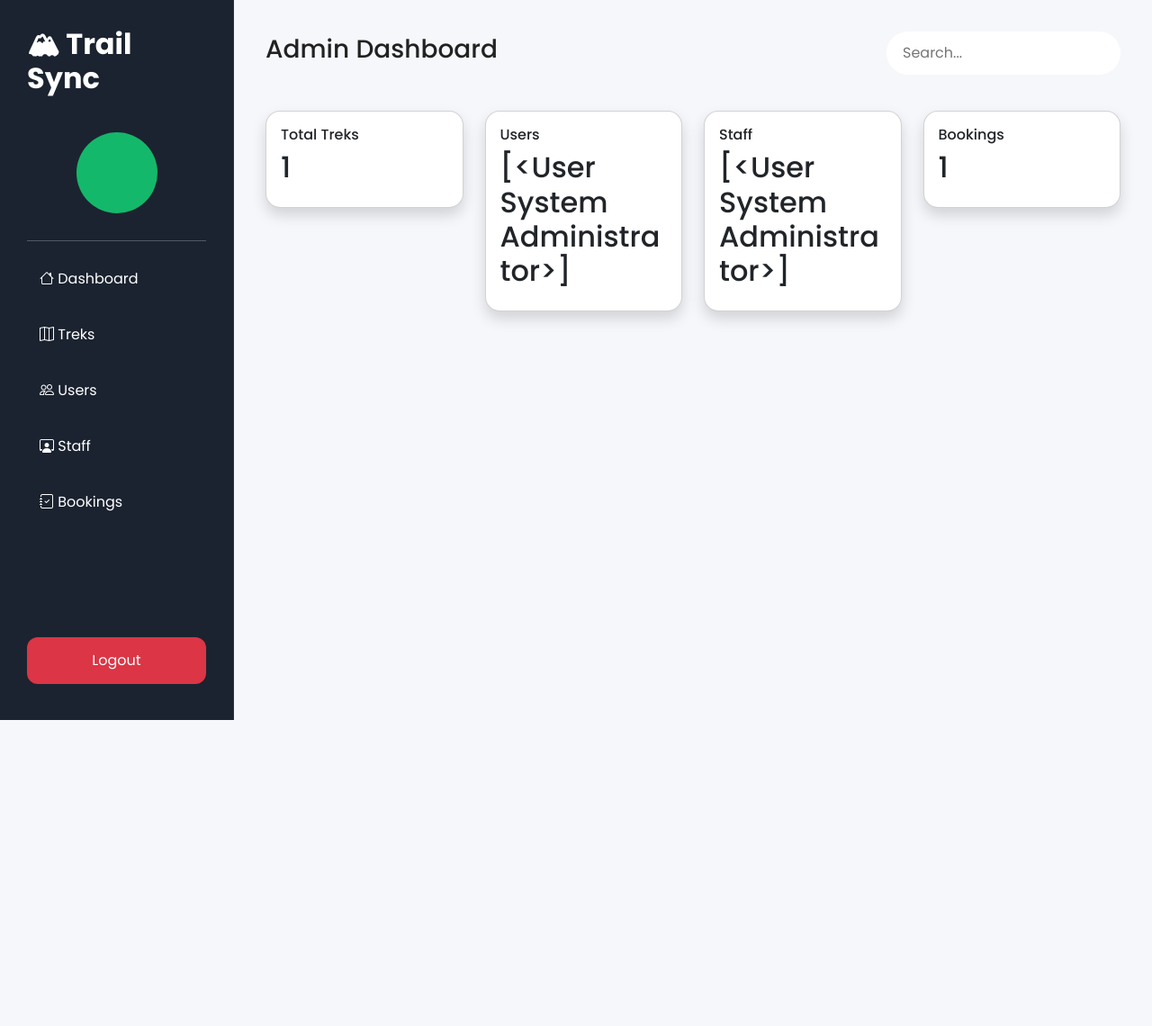
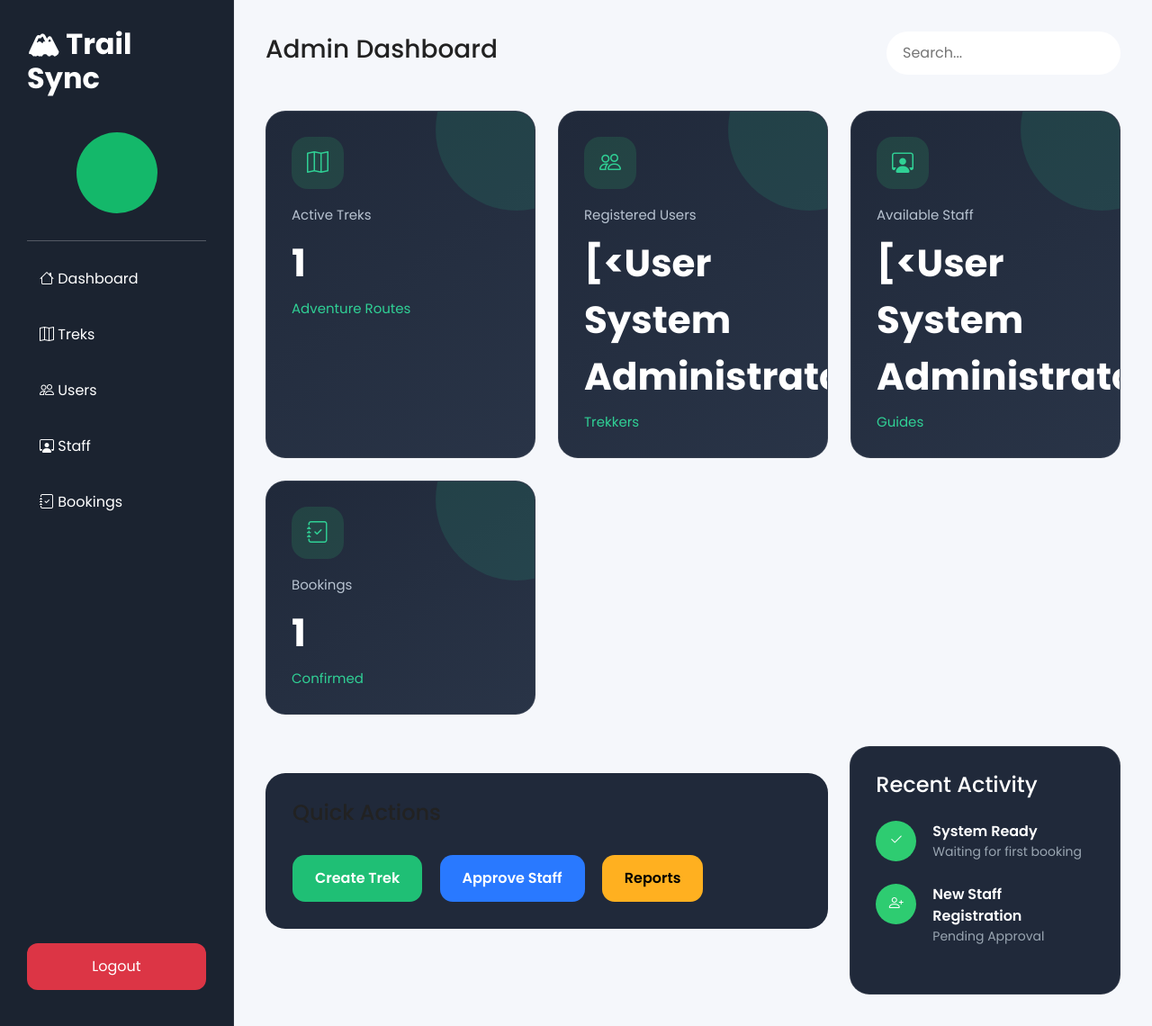
Before and after one commit to Sheetal-cell/TrailSync, a Flask app: template app/templates/admin/dashboard.html in a window 1280 px wide. Shown: the whole page at 90% size. Before the commit the page ends 800 px from the top, so only its background shows below. Run offline with Flask 3, Linux system fonts and the light colour scheme; tables that the repository leaves empty hold one stand-in row (values such as "Sample post"); the template is opened without the code that fills it: values that come from a table or form of the project are taken from there, most other values are stand-ins (such as "Sample title", 1, 10 or a date in 2020).

Commit message:
improved dashboard UI

```diff
--- a/app/static/css/dashboard.css
+++ b/app/static/css/dashboard.css
@@ -125,3 +125,179 @@ transform:none;
 }
 
 }
+
+/* ===========================
+   STATISTICS CARDS
+=========================== */
+
+.stats-grid{
+    display:grid;
+    grid-template-columns:repeat(auto-fit,minmax(230px,1fr));
+    gap:25px;
+    margin-bottom:35px;
+}
+
+.stat-card{
+
+    background:linear-gradient(
+        145deg,
+        #20293a,
+        #293447
+    );
+
+    border:1px solid rgba(255,255,255,.08);
+    border-radius:22px;
+    padding:28px;
+    color:white;
+    transition:.35s;
+    position:relative;
+    overflow:hidden;
+    cursor:pointer;
+
+}
+
+.stat-card::before{
+
+    content:"";
+    position:absolute;
+    width:180px;
+    height:180px;
+    background:rgba(32,208,151,.12);
+    border-radius:50%;
+    right:-70px;
+    top:-70px;
+
+}
+
+.stat-card:hover{
+
+    transform:translateY(-8px);
+    box-shadow:0 18px 40px rgba(0,0,0,.35);
+
+}
+
+.stat-icon{
+
+    width:58px;
+    height:58px;
+    border-radius:18px;
+    background:rgba(46,204,113,.15);
+    display:flex;
+    justify-content:center;
+    align-items:center;
+    color:#30d095;
+    font-size:24px;
+    margin-bottom:18px;
+
+}
+
+.stat-title{
+
+    color:#b8c3d1;
+    font-size:15px;
+
+}
+
+.stat-value{
+
+    font-size:42px;
+    font-weight:700;
+    margin-top:10px;
+
+}
+
+.stat-sub{
+
+    color:#30d095;
+    margin-top:8px;
+    font-size:15px;
+
+}
+
+.activity-card{
+
+    background:#20293a;
+    border-radius:22px;
+    padding:28px;
+    color:white;
+    height:100%;
+    border:1px solid rgba(255,255,255,.08);
+
+}
+
+.activity-item{
+
+    display:flex;
+    gap:18px;
+    margin:25px 0;
+    align-items:flex-start;
+
+}
+
+.activity-icon{
+
+    width:45px;
+    height:45px;
+    border-radius:50%;
+    background:#2ecc71;
+    display:flex;
+    justify-content:center;
+    align-items:center;
+
+}
+
+.activity-title{
+    font-weight:600;
+}
+
+.activity-time{
+
+    color:#9aa6b2;
+    font-size:14px;
+
+}
+
+.quick-actions{
+
+    background:#20293a;
+    padding:30px;
+    border-radius:22px;
+    margin-top:30px;
+
+}
+
+.action-btn{
+
+    border:none;
+    padding:14px 25px;
+    border-radius:14px;
+    font-weight:600;
+    margin-right:15px;
+    transition:.3s;
+
+}
+
+.action-btn:hover{
+
+    transform:translateY(-3px);
+
+}
+
+.green{
+
+    background:#1fbf75;
+    color:white;
+
+}
+
+.blue{
+
+    background:#2979ff;
+    color:white;
+
+}
+
+.orange{
+
+    background:#ffb020;
+}
--- a/app/templates/admin/dashboard.html
+++ b/app/templates/admin/dashboard.html
@@ -17,38 +17,217 @@ Admin Dashboard
 <a href="#"><i class="bi bi-journal-check"></i> Bookings</a>
 {% endblock %}
 {% block dashboard_content %}
-<div class="row g-4">
-<div class="col-lg-3">
-<div class="card shadow rounded-4">
-<div class="card-body">
-<h6>Total Treks</h6>
-<h2>{{ total_treks }}</h2>
+
+<div class="stats-grid">
+
+<div class="stat-card">
+
+<div class="stat-icon">
+
+<i class="bi bi-map"></i>
+
+</div>
+
+<div class="stat-title">
+
+Active Treks
+
+</div>
+
+<div class="stat-value">
+
+{{ total_treks }}
+
+</div>
+
+<div class="stat-sub">
+
+Adventure Routes
+
+</div>
+
+</div>
+
+<div class="stat-card">
+
+<div class="stat-icon">
+
+<i class="bi bi-people"></i>
+
+</div>
+
+<div class="stat-title">
+
+Registered Users
+
+</div>
+
+<div class="stat-value">
+
+{{ total_users }}
+
+</div>
+
+<div class="stat-sub">
+
+Trekkers
+
+</div>
+
+</div>
+
+<div class="stat-card">
+
+<div class="stat-icon">
+
+<i class="bi bi-person-workspace"></i>
+
+</div>
+
+<div class="stat-title">
+
+Available Staff
+
+</div>
+
+<div class="stat-value">
+
+{{ total_staff }}
+
+</div>
+
+<div class="stat-sub">
+
+Guides
+
+</div>
+
+</div>
+
+<div class="stat-card">
+
+<div class="stat-icon">
+
+<i class="bi bi-journal-check"></i>
+
+</div>
+
+<div class="stat-title">
+
+Bookings
+
+</div>
+
+<div class="stat-value">
+
+{{ total_bookings }}
+
+</div>
+
+<div class="stat-sub">
+
+Confirmed
+
+</div>
+
+</div>
+
+</div>
+
+<div class="row">
+
+<div class="col-lg-8">
+
+<div class="quick-actions">
+
+<h4>
+
+Quick Actions
+
+</h4>
+
+<br>
+
+<button class="action-btn green">
+
+Create Trek
+
+</button>
+
+<button class="action-btn blue">
+
+Approve Staff
+
+</button>
+
+<button class="action-btn orange">
+
+Reports
+
+</button>
+
+</div>
+
+</div>
+
+<div class="col-lg-4">
+
+<div class="activity-card">
+
+<h4>
+
+Recent Activity
+
+</h4>
+
+<div class="activity-item">
+
+<div class="activity-icon">
+
+<i class="bi bi-check2"></i>
+
+</div>
+<div>
+
+<div class="activity-title">
+
+System Ready
+
+</div>
+
+<div class="activity-time">
+
+Waiting for first booking
+
 </div>
 </div>
 </div>
-<div class="col-lg-3">
-<div class="card shadow rounded-4">
-<div class="card-body">
-<h6>Users</h6>
-<h2>{{ total_users }}</h2>
+
+<div class="activity-item">
+
+<div class="activity-icon">
+
+<i class="bi bi-person-plus"></i>
+
 </div>
+
+<div>
+
+<div class="activity-title">
+
+New Staff Registration
+
 </div>
-</div>
-<div class="col-lg-3">
-<div class="card shadow rounded-4">
-<div class="card-body">
-<h6>Staff</h6>
-<h2>{{ total_staff }}</h2>
-</div>
-</div>
-</div>
-<div class="col-lg-3">
-<div class="card shadow rounded-4">
-<div class="card-body">
-<h6>Bookings</h6>
-<h2>{{ total_bookings }}</h2>
+
+<div class="activity-time">
+
+Pending Approval
+
 </div>
 </div>
 </div>
 </div>
+</div>
+</div>
+
 {% endblock %}
```
